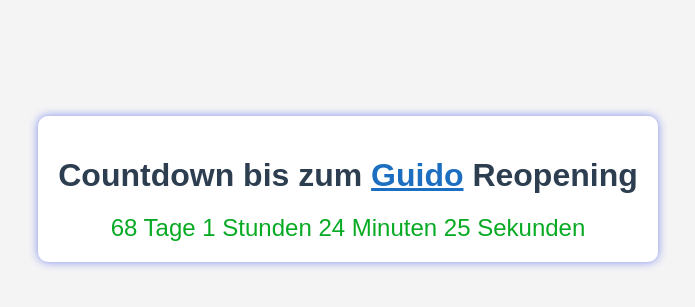
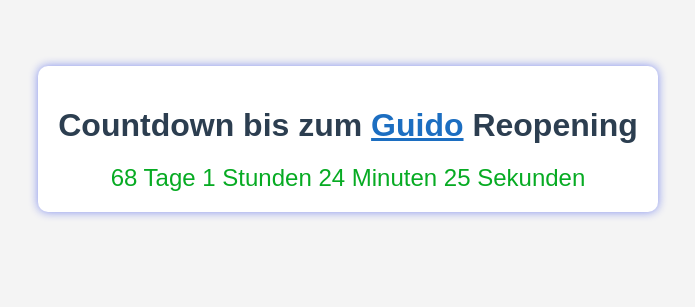
Before and after one commit to rechbe200163/GuidoTimings, a plain HTML site: page index.html in a window 1280 px wide. Shown: the part 261-568 px from the top of the page, without its empty margins (292-987 px from the left). Drawn offline with Linux system fonts and the light colour scheme.

Commit message:
minor changes

```diff
--- a/index.html
+++ b/index.html
@@ -5,16 +5,6 @@
     <meta charset="UTF-8" />
     <meta name="viewport" content="width=device-width, initial-scale=1.0" />
     <title>Countdown</title>
-    <style>
-      body {
-        font-family: "Arial", sans-serif;
-        text-align: center;
-        padding: 50px;
-      }
-      #countdown {
-        font-size: 24px;
-      }
-    </style>
   </head>
   <body>
     <div id="countdown-container">
```
